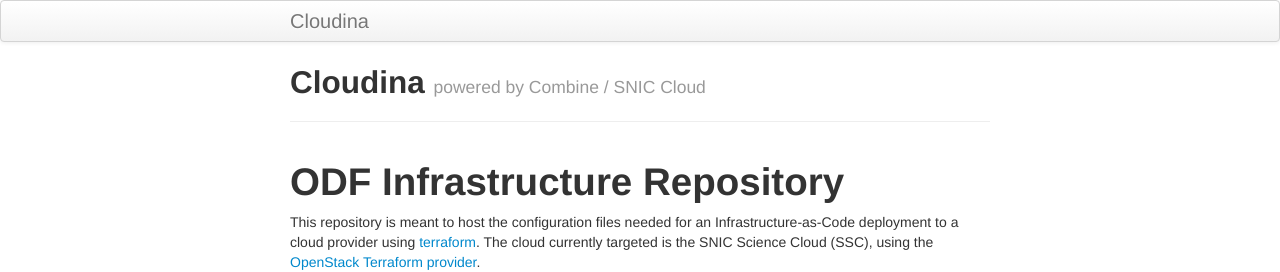
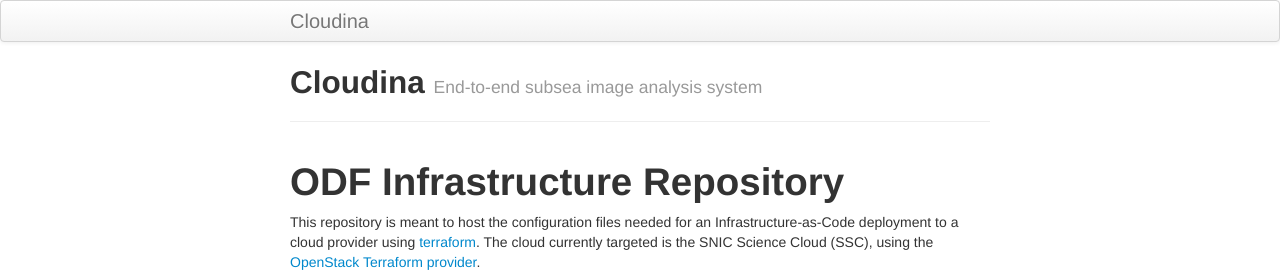
Before and after one commit to ocean-data-factory-sweden/cloudina-static, a Jekyll site: the page built from index.md, in a window 1280 px wide. Shown: the top 272 px of the page. Built offline with Jekyll 4.4.1, drawn with Linux system fonts in a browser that asks for light colours.

Commit message:
Update home page and footer

```diff
--- a/index.md
+++ b/index.md
@@ -1,7 +1,7 @@
 ---
 layout: page
 title: Cloudina
-tagline: powered by Combine / SNIC Cloud
+tagline: End-to-end subsea image analysis system
 description: Blueprint for subsea image analysis infrastructure
 ---
 
```
Also changed, not shown: License.md.
